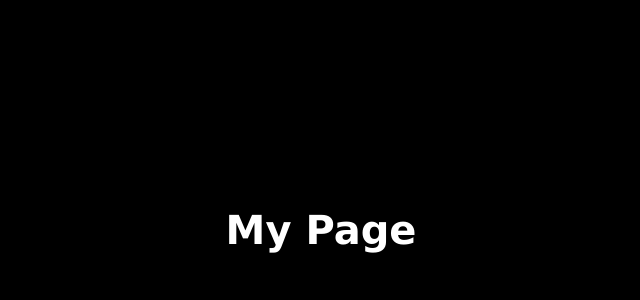
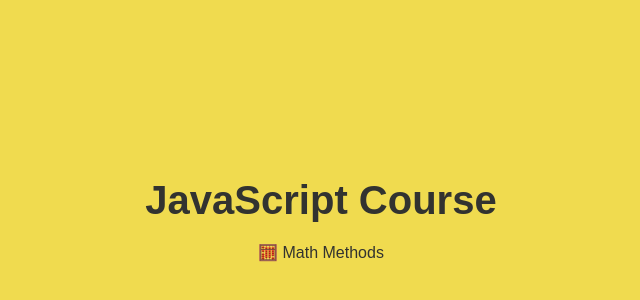
Before and after one commit to jamesxlima/javascript-course, a plain HTML site: page js_lesson4/index.html in a window 1280 px wide. Shown: the part 170-470 px from the top of the page, without its empty margins (319-959 px from the left). Drawn offline with Linux system fonts and the light colour scheme.

Commit message:
Lesson Updated

```diff
--- a/js_lesson4/css/style.css
+++ b/js_lesson4/css/style.css
@@ -5,11 +5,11 @@
 }
 
 body {
-    font-family: Verdana, Geneva, Tahoma, sans-serif;
+    font-family: sans-serif;
     width: 100%;
     font-size: 16px;
-    background-color: #000;
-    color: #fff;
+    background-color: #f0db4f;
+    color: #323330;
 }
 
 main {
@@ -23,3 +23,7 @@ main {
 h1 {
     font-size: 250%;
 }
+
+p {
+    margin: 20px;
+}
--- a/js_lesson4/index.html
+++ b/js_lesson4/index.html
@@ -12,7 +12,8 @@
 
     <main>
 
-        <h1>My Page</h1>
+        <h1>JavaScript Course</h1>
+        <p>🧮 Math Methods</p>
 
     </main>
 
```
